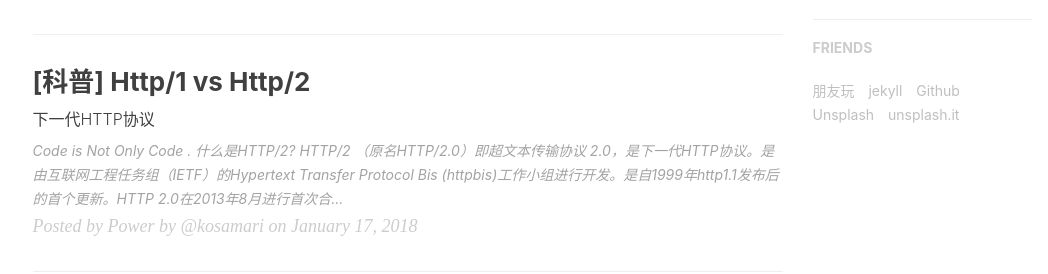
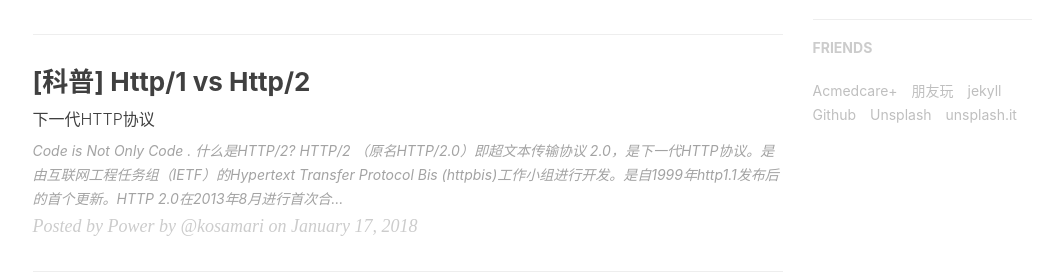
Before and after one commit to misselvexu/misselvexu.github.io, a Jekyll site: the page built from index.html, in a window 1280 px wide and 900 px high, scrolled down 914 px. Shown: the part 178-452 px from the top of the window, without its empty margins (135-1183 px from the left). Built offline with Jekyll 4.4.1, drawn with Linux system fonts in a browser that asks for light colours; nearby versions of some CDN libraries; the list of posts is cut into pages by our own code; comment, search, counter and statistics services are not loaded.

Commit message:
Update _config.yml

```diff
--- a/_config.yml
+++ b/_config.yml
@@ -7,7 +7,7 @@ SEOTitle: ElveXu小花园 | ElveXu Blog
 header-img: img/home-bg.jpg
 email: iskp.me@gmail.com
 description: "ElveXu，Java , iOS Security & Mobile Lover，Back-End Engineer | 与你一起发现更大的世界。"
-keyword: "misselvexu ElveXu ivetech 徐小维 vopen.xyz vopen 富恒达办公家具"
+keyword: "misselvexu ElveXu ivetech 徐小维 vopen.xyz vopen"
 url: "https://vopen.xyz"              # your host, for absolute URL
 baseurl: ""                             # for example, '/blog' if your blog hosted on 'host/blog'
 
@@ -89,6 +89,9 @@ service-worker: true
 # Friends
 friends: [
     {
+      title: "Acmedcare+",
+      href: "http://www.acmedcare.com/"
+    },{
       title: "朋友玩",
       href: "http://pengyouwan.com/"
     },{
```
